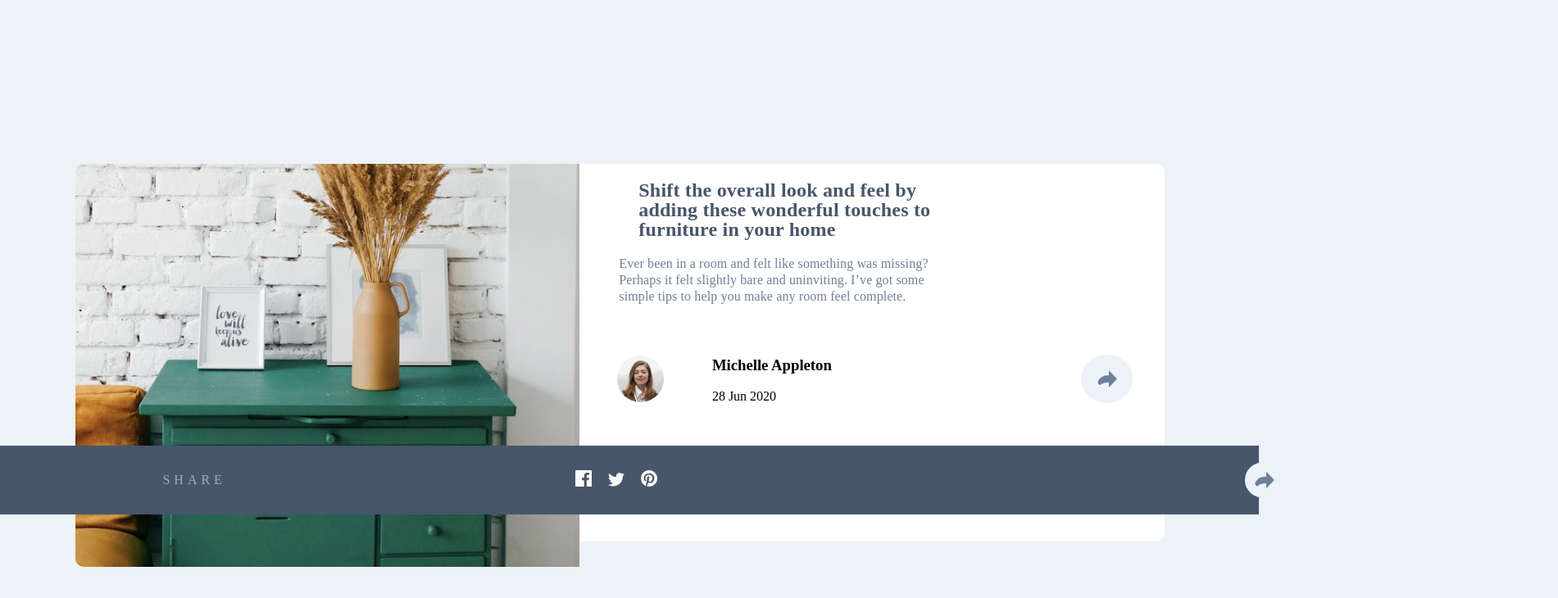
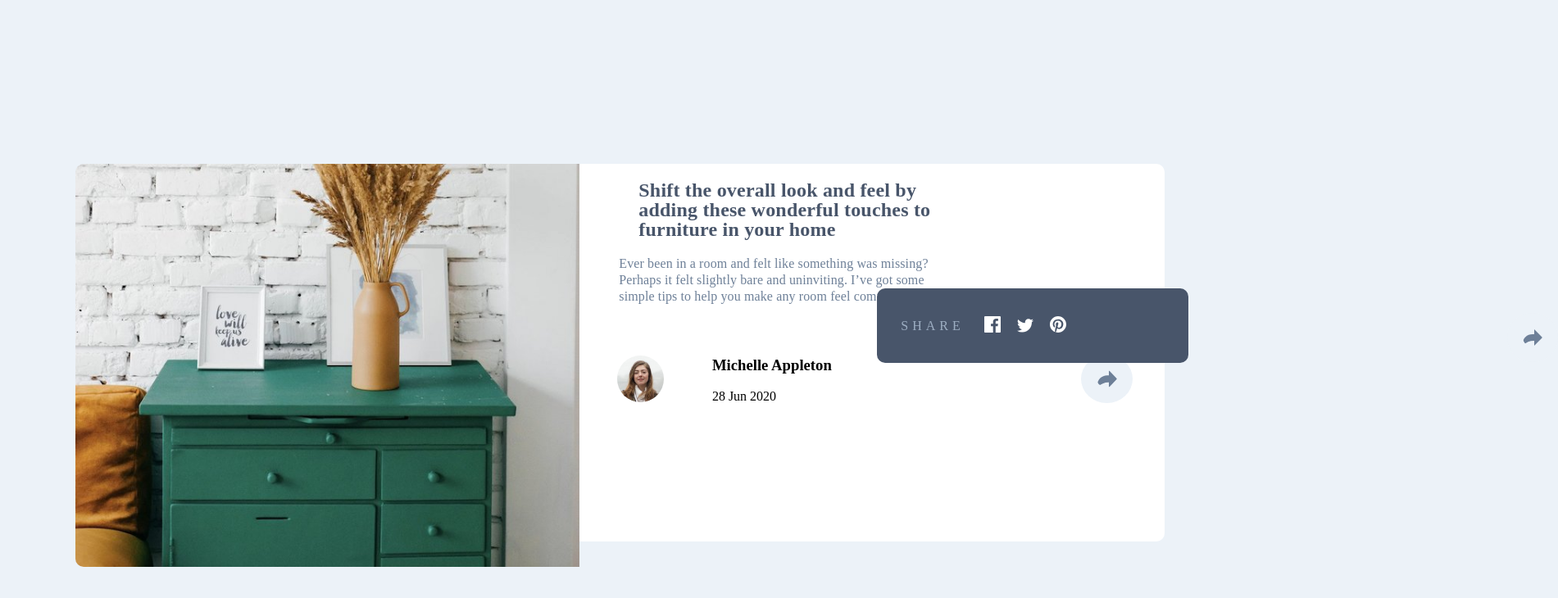
Before and after one commit to ShaunPour/article-preview-component, a plain HTML site: page index.html in a window 1536 px wide. Both pictures are taken after a click on the picture 1350 px from the left and 462 px from the top of the page. Shown: the whole page at 82% size, 1901 px wide, since content can reach past the window. Drawn offline with Linux system fonts and the light colour scheme.

Commit message:
Tweaked desktop view to display the social popup closer  to the button in question

```diff
--- a/css/styles.css
+++ b/css/styles.css
@@ -131,4 +131,23 @@ footer {
         position: relative;
         left: 16vw;
     }
+
+    .share-open  {
+        width: 25%;
+        border-radius: 10px;
+        position: relative;
+        left: 32vw;
+        top: 43vh;
+    }
+
+    #logo-open {
+        padding: 1.2em;
+        position: relative;
+        left: 30.4vw;
+        top: 1.8vh;
+    }
+
+    .share-txt  {
+        margin-left: 2em;
+    }
 }
```
